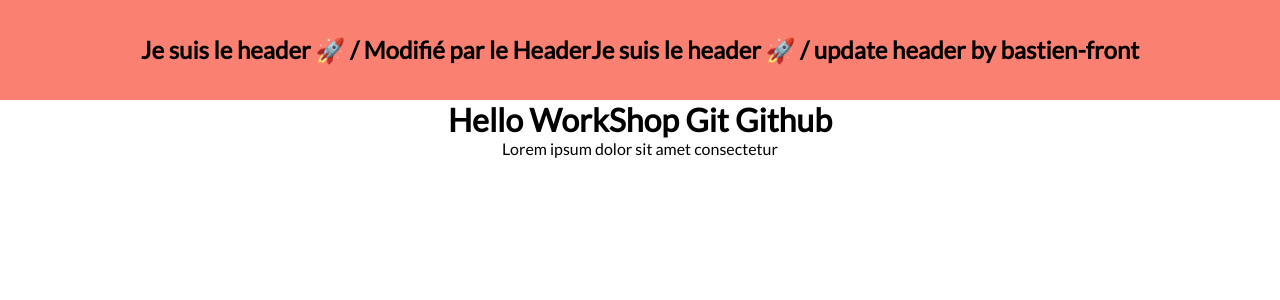
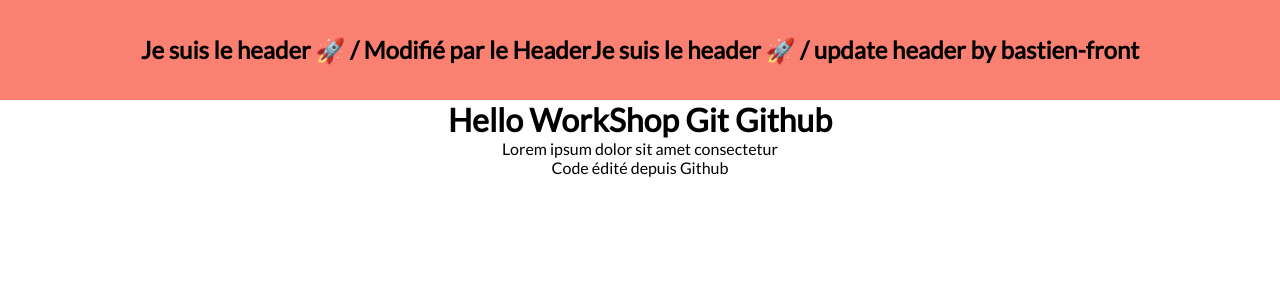
Before and after one commit to BastienLairis/workshop-git-github, a React (Create React App) app: page / in a window 1280 px wide. Shown: the top 300 px of the page. Built offline with nearby package versions, Linux system fonts and the light colour scheme.

Commit message:
Update App.js

```diff
--- a/src/App.js
+++ b/src/App.js
@@ -9,6 +9,7 @@
       <Header />
       <h1>Hello WorkShop Git Github</h1>
       <p>Lorem ipsum dolor sit amet consectetur</p>
+      <p>Code édité depuis Github</p>
     </div>
   );
 }
```
